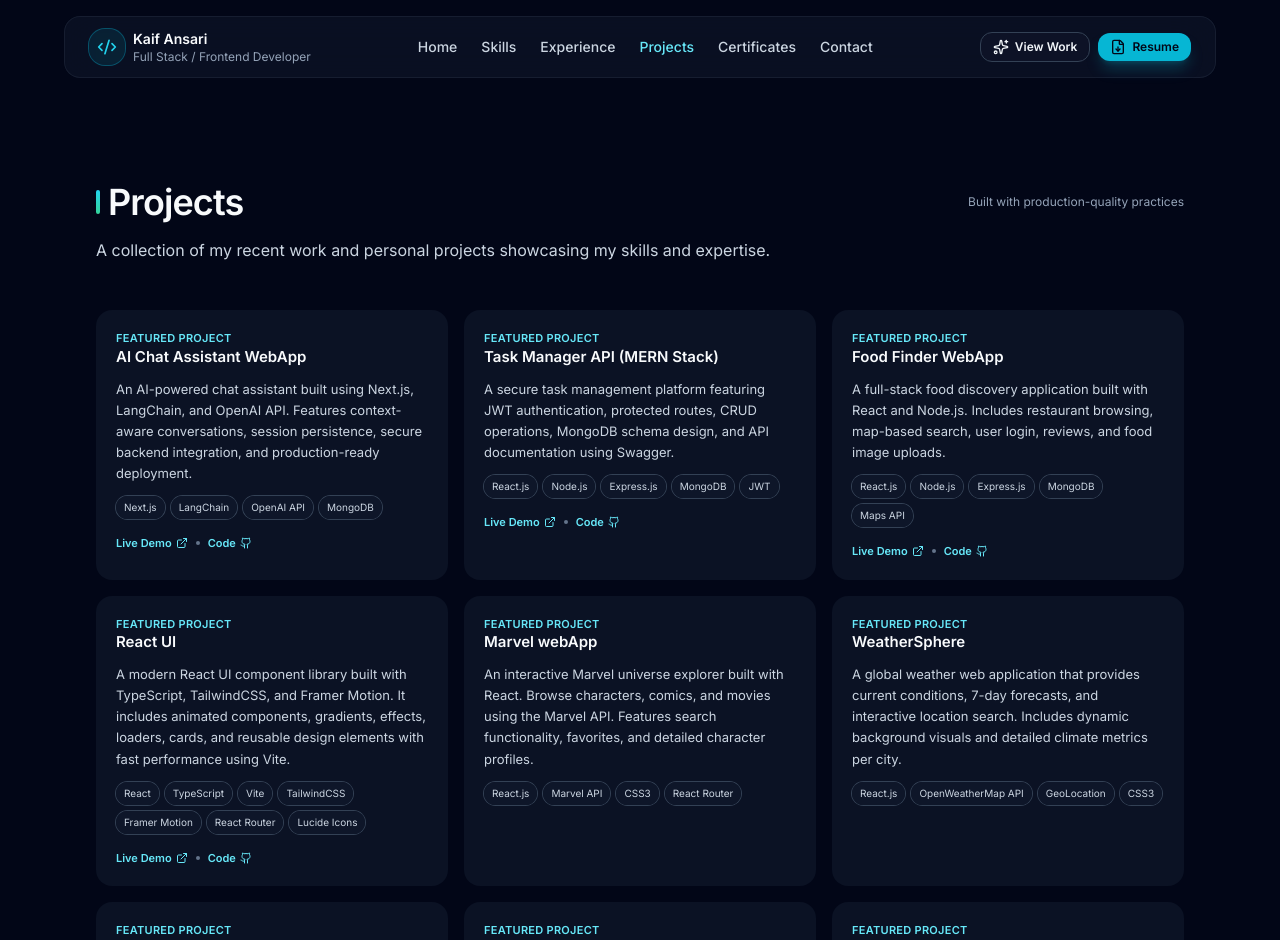
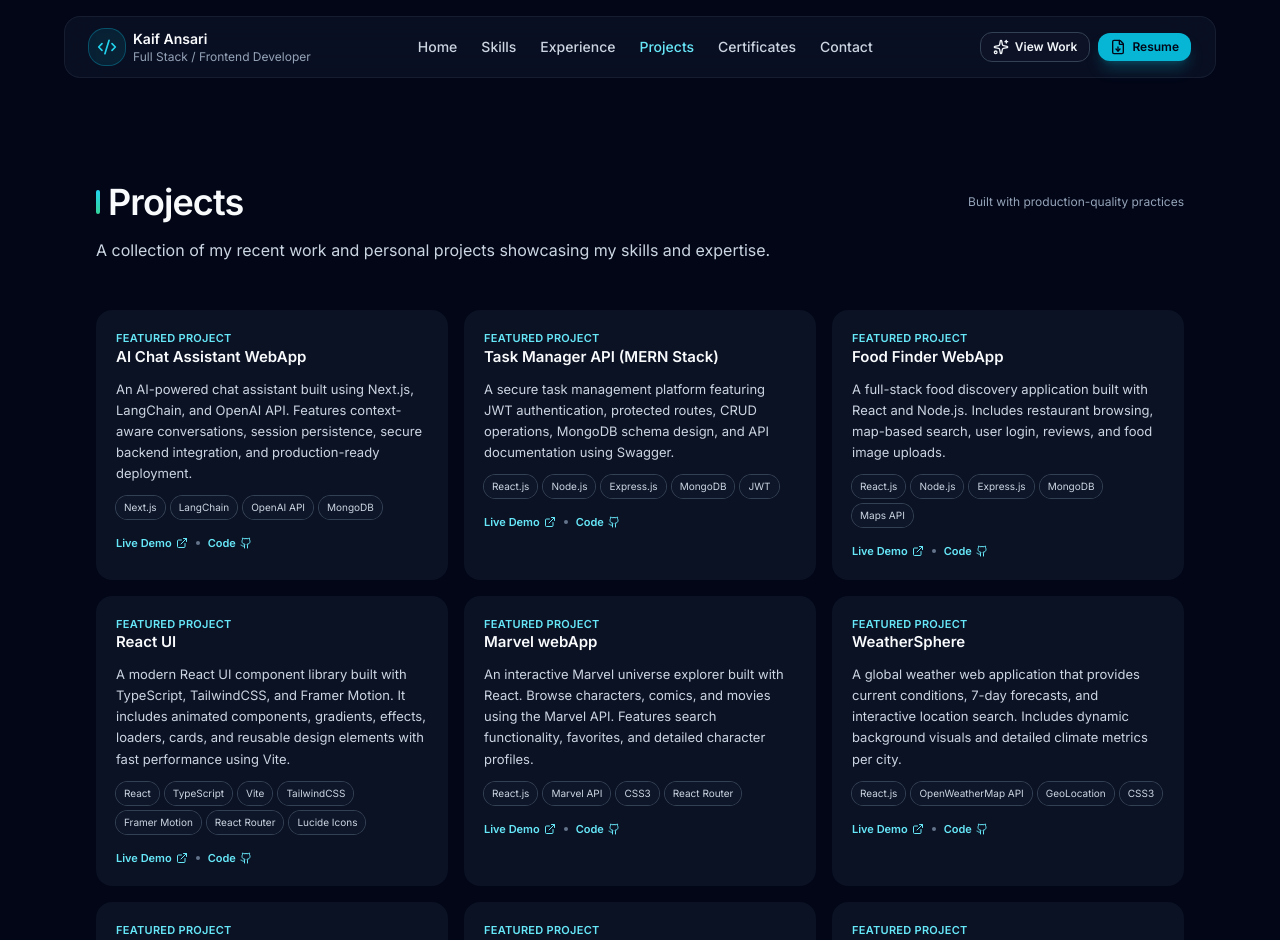
Before and after one commit to rockxkaif/portfoliokaif, a React (Vite) app: page /projects in a window 1280 px wide. Shown: the top 940 px of the page. Built offline with nearby package versions, Linux system fonts and the light colour scheme.

Commit message:
update: latest changes

```diff
--- a/src/components/ProjectsSection.jsx
+++ b/src/components/ProjectsSection.jsx
@@ -45,7 +45,7 @@ const projects = [
       "Lucide Icons"
     ],
     github: "https://github.com/rockxkaif/reactUIs",
-    live: "https://reactuikaif.netlify.app/"
+    live: "https://kaifreactui.netlify.app/"
   },
   {
     title: "Marvel webApp",
--- a/src/pages/Projects.jsx
+++ b/src/pages/Projects.jsx
@@ -32,7 +32,7 @@ const projects = [
     description:
       'A modern React UI component library built with TypeScript, TailwindCSS, and Framer Motion. It includes animated components, gradients, effects, loaders, cards, and reusable design elements with fast performance using Vite.',
     tech: ['React', 'TypeScript', 'Vite', 'TailwindCSS', 'Framer Motion', 'React Router', 'Lucide Icons'],
-    liveUrl: 'https://reactuikaif.netlify.app/',
+    liveUrl: 'https://kaifreactui.netlify.app/',
     repoUrl: 'https://github.com/rockxkaif/reactUIs',
   },
   {
@@ -40,40 +40,40 @@ const projects = [
     description:
       'An interactive Marvel universe explorer built with React. Browse characters, comics, and movies using the Marvel API. Features search functionality, favorites, and detailed character profiles.',
     tech: ['React.js', 'Marvel API', 'CSS3', 'React Router'],
-    liveUrl: '#',
-    repoUrl: '#',
+    liveUrl: 'https://marvel-explorer.netlify.app/',
+    repoUrl: 'https://github.com/yourusername/marvel-app',
   },
   {
     name: 'WeatherSphere',
     description:
       'A global weather web application that provides current conditions, 7-day forecasts, and interactive location search. Includes dynamic background visuals and detailed climate metrics per city.',
     tech: ['React.js', 'OpenWeatherMap API', 'GeoLocation', 'CSS3'],
-    liveUrl: '#',
-    repoUrl: '#',
+    liveUrl: 'https://weathersphere-demo.netlify.app/',
+    repoUrl: 'https://github.com/yourusername/weathersphere',
   },
   {
     name: 'RecipeMaster',
     description:
       'A recipe discovery platform that lets users search dishes by ingredients, cuisine, or dietary needs. Pulls recipes from an external API and shows cooking steps, nutrition, and favorites.',
     tech: ['React.js', 'Spoonacular API', 'React Router', 'Styled Components'],
-    liveUrl: '#',
-    repoUrl: '#',
+    liveUrl: 'https://recipemaster-demo.netlify.app/',
+    repoUrl: 'https://github.com/yourusername/recipemaster',
   },
   {
     name: 'TodoList',
     description:
       'A modern and intuitive todo list application built with React. Features task creation, editing, deletion, task completion tracking, local storage persistence, and a clean, responsive user interface.',
     tech: ['React.js', 'CSS3', 'Local Storage'],
-    liveUrl: '#',
-    repoUrl: '#',
+    liveUrl: 'https://todolist-app.netlify.app/',
+    repoUrl: 'https://github.com/yourusername/todolist',
   },
   {
     name: 'iCrochet',
     description:
       'A clean and minimal React website to showcase handmade crochet products, gallery, and contact form for inquiries. This project includes Home, Products, About, and Contact pages with a responsive layout.',
     tech: ['React.js', 'CSS3', 'React Router'],
-    liveUrl: '#',
-    repoUrl: '#',
+    liveUrl: 'https://icrochet.netlify.app/',
+    repoUrl: 'https://github.com/yourusername/icrochet',
   },
 ];
 
@@ -114,9 +114,8 @@ export default function Projects() {
               initial="hidden"
               animate="visible"
               variants={fadeUp}
-              transition={{ delay: index * 0.1 }}
+              transition={{ delay: index * 0.1, type: 'spring', stiffness: 260, damping: 20 }}
               whileHover={{ y: -4, scale: 1.01 }}
-              transition={{ type: 'spring', stiffness: 260, damping: 20 }}
             >
               <Card className="flex h-full flex-col border-slate-800 bg-slate-900/70">
                 <CardContent className="flex h-full flex-col p-4 sm:p-5">
```
